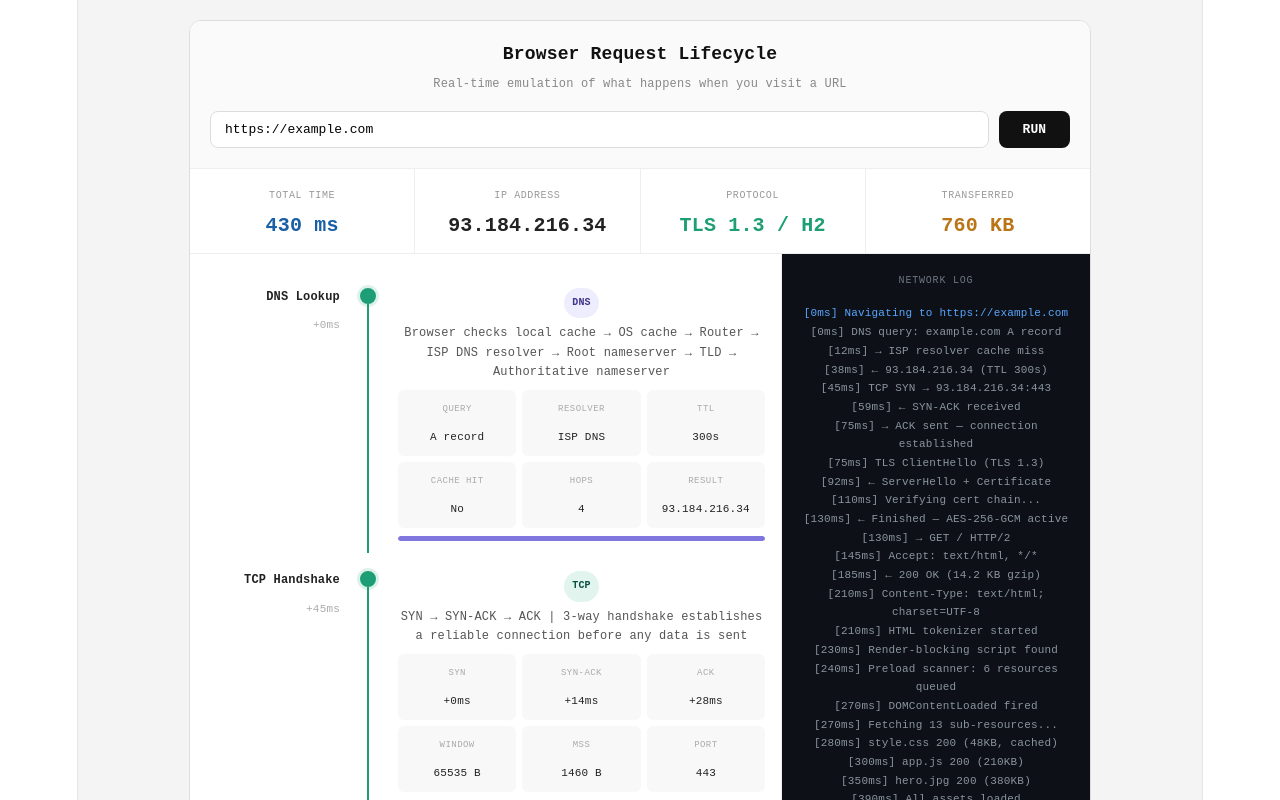
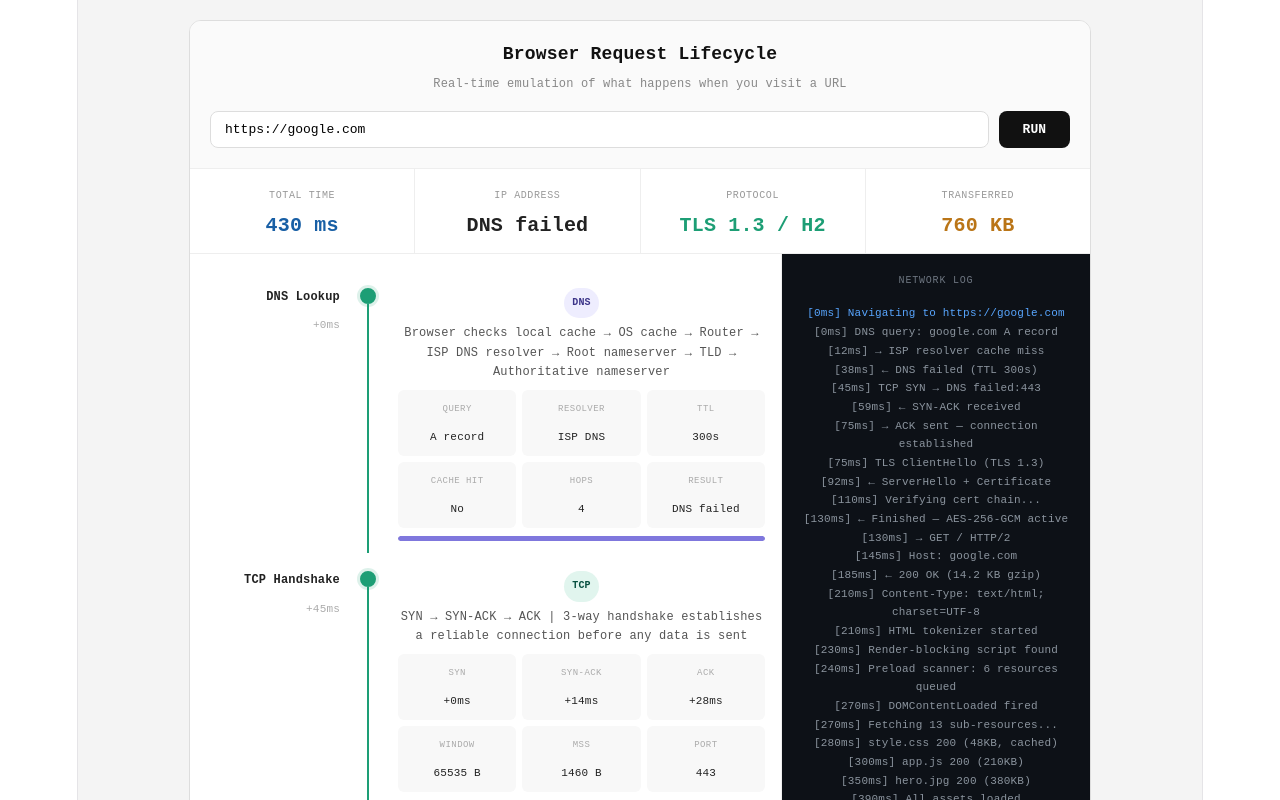
Before and after one commit to basharabualaryes/browser-emulator, a React (Vite) app: page / in a window 1280 px wide. Both pictures are taken after a click on the button "RUN". Shown: the top 800 px of the page. Built offline with nearby package versions, Linux system fonts and the light colour scheme; no server answers.

Commit message:
Refactor App component for dynamic DNS resolution
Updated the URL default in state and modified logLines to use functions for dynamic values. Enhanced DNS resolution to fetch real IP using Google's DNS over HTTPS API.

```diff
--- a/src/App.jsx
+++ b/src/App.jsx
@@ -7,12 +7,12 @@ const steps = [
     desc: "Browser checks local cache → OS cache → Router → ISP DNS resolver → Root nameserver → TLD → Authoritative nameserver",
     details: [
       { k: "Query", v: "A record" }, { k: "Resolver", v: "ISP DNS" }, { k: "TTL", v: "300s" },
-      { k: "Cache hit", v: "No" }, { k: "Hops", v: "4" }, { k: "Result", v: "93.184.216.34" },
+      { k: "Cache hit", v: "No" }, { k: "Hops", v: "4" }, { k: "Result", v: "resolving..." },
     ],
-    logLines: [
-      "[0ms] DNS query: example.com A record",
-      "[12ms] → ISP resolver cache miss",
-      "[38ms] ← 93.184.216.34 (TTL 300s)",
+    logLines: (hostname, ip) => [
+      `[0ms] DNS query: ${hostname} A record`,
+      `[12ms] → ISP resolver cache miss`,
+      `[38ms] ← ${ip} (TTL 300s)`,
     ],
     tagBg: "#EEEDFE", tagColor: "#3C3489",
   },
@@ -24,10 +24,10 @@ const steps = [
       { k: "SYN", v: "+0ms" }, { k: "SYN-ACK", v: "+14ms" }, { k: "ACK", v: "+28ms" },
       { k: "Window", v: "65535 B" }, { k: "MSS", v: "1460 B" }, { k: "Port", v: "443" },
     ],
-    logLines: [
-      "[45ms] TCP SYN → 93.184.216.34:443",
-      "[59ms] ← SYN-ACK received",
-      "[75ms] → ACK sent — connection established",
+    logLines: (hostname, ip) => [
+      `[45ms] TCP SYN → ${ip}:443`,
+      `[59ms] ← SYN-ACK received`,
+      `[75ms] → ACK sent — connection established`,
     ],
     tagBg: "#E1F5EE", tagColor: "#085041",
   },
@@ -39,11 +39,11 @@ const steps = [
       { k: "Version", v: "TLS 1.3" }, { k: "Cipher", v: "AES-256-GCM" }, { k: "Key Exch", v: "ECDHE" },
       { k: "Cert issuer", v: "DigiCert" }, { k: "OCSP", v: "Valid" }, { k: "Resumed", v: "No" },
     ],
-    logLines: [
-      "[75ms] TLS ClientHello (TLS 1.3)",
-      "[92ms] ← ServerHello + Certificate",
-      "[110ms] Verifying cert chain...",
-      "[130ms] ← Finished — AES-256-GCM active",
+    logLines: () => [
+      `[75ms] TLS ClientHello (TLS 1.3)`,
+      `[92ms] ← ServerHello + Certificate`,
+      `[110ms] Verifying cert chain...`,
+      `[130ms] ← Finished — AES-256-GCM active`,
     ],
     tagBg: "#FAEEDA", tagColor: "#633806",
   },
@@ -55,11 +55,11 @@ const steps = [
       { k: "Method", v: "GET /" }, { k: "Protocol", v: "HTTP/2" }, { k: "Status", v: "200 OK" },
       { k: "Content-Type", v: "text/html" }, { k: "Size", v: "14.2 KB" }, { k: "Encoding", v: "gzip" },
     ],
-    logLines: [
-      "[130ms] → GET / HTTP/2",
-      "[145ms]   Accept: text/html, */*",
-      "[185ms] ← 200 OK (14.2 KB gzip)",
-      "[210ms]   Content-Type: text/html; charset=UTF-8",
+    logLines: (hostname) => [
+      `[130ms] → GET / HTTP/2`,
+      `[145ms]   Host: ${hostname}`,
+      `[185ms] ← 200 OK (14.2 KB gzip)`,
+      `[210ms]   Content-Type: text/html; charset=UTF-8`,
     ],
     tagBg: "#E6F1FB", tagColor: "#0C447C",
   },
@@ -71,11 +71,11 @@ const steps = [
       { k: "Nodes", v: "847" }, { k: "Scripts", v: "3 found" }, { k: "Stylesheets", v: "2 found" },
       { k: "Images", v: "6 found" }, { k: "Blocking", v: "1 script" }, { k: "DOMState", v: "loading" },
     ],
-    logLines: [
-      "[210ms] HTML tokenizer started",
-      "[230ms] Render-blocking script found",
-      "[240ms] Preload scanner: 6 resources queued",
-      "[270ms] DOMContentLoaded fired",
+    logLines: () => [
+      `[210ms] HTML tokenizer started`,
+      `[230ms] Render-blocking script found`,
+      `[240ms] Preload scanner: 6 resources queued`,
+      `[270ms] DOMContentLoaded fired`,
     ],
     tagBg: "#FAECE7", tagColor: "#4A1B0C",
   },
@@ -87,12 +87,12 @@ const steps = [
       { k: "CSS", v: "2 files (48KB)" }, { k: "JS", v: "3 files (210KB)" }, { k: "Images", v: "6 files (380KB)" },
       { k: "Fonts", v: "2 files (60KB)" }, { k: "Total", v: "698 KB" }, { k: "Cached", v: "3 hits" },
     ],
-    logLines: [
-      "[270ms] Fetching 13 sub-resources...",
-      "[280ms] style.css 200 (48KB, cached)",
-      "[300ms] app.js 200 (210KB)",
-      "[350ms] hero.jpg 200 (380KB)",
-      "[390ms] All assets loaded",
+    logLines: () => [
+      `[270ms] Fetching 13 sub-resources...`,
+      `[280ms] style.css 200 (48KB, cached)`,
+      `[300ms] app.js 200 (210KB)`,
+      `[350ms] hero.jpg 200 (380KB)`,
+      `[390ms] All assets loaded`,
     ],
     tagBg: "#FBEAF0", tagColor: "#4B1528",
   },
@@ -104,20 +104,18 @@ const steps = [
       { k: "Render Tree", v: "612 nodes" }, { k: "Layout", v: "18ms" }, { k: "Paint", v: "9ms" },
       { k: "Composite", v: "4ms" }, { k: "FPS", v: "60" }, { k: "LCP", v: "410ms" },
     ],
-    logLines: [
-      "[390ms] Render tree built (612 nodes)",
-      "[408ms] Layout pass complete",
-      "[417ms] Paint complete",
-      "[421ms] Composite — frame on screen!",
-      "[430ms] load event fired",
+    logLines: () => [
+      `[390ms] Render tree built (612 nodes)`,
+      `[408ms] Layout pass complete`,
+      `[417ms] Paint complete`,
+      `[421ms] Composite — frame on screen!`,
+      `[430ms] load event fired`,
     ],
     tagBg: "#EAF3DE", tagColor: "#173404",
   },
 ];
 
-const TOTAL_DUR = steps.reduce((s, x) => s + x.dur, 0);
 const SPEED = 4;
-
 const byteMap = { http: 14, parse: 48, assets: 698 };
 
 const styles = {
@@ -169,13 +167,14 @@ function BarFill({ color, active }) {
 }
 
 export default function App() {
-  const [url, setUrl] = useState("https://example.com");
+  const [url, setUrl] = useState("https://google.com");
   const [running, setRunning] = useState(false);
   const [stepStates, setStepStates] = useState(steps.map(() => "idle"));
   const [lineDone, setLineDone] = useState(steps.map(() => false));
   const [stepTimes, setStepTimes] = useState(steps.map(() => "—"));
   const [activeSteps, setActiveSteps] = useState(steps.map(() => false));
   const [barActive, setBarActive] = useState(steps.map(() => false));
+  const [stepDetails, setStepDetails] = useState(steps.map(s => s.details));
   const [logLines, setLogLines] = useState([{ text: "[ready] Enter a URL and press RUN", color: "#6e7681" }]);
   const [metrics, setMetrics] = useState({ time: "0 ms", ip: "—", proto: "—", bytes: "0 KB" });
   const timers = useRef([]);
@@ -184,7 +183,7 @@ export default function App() {
     setLogLines(prev => [...prev, ...lines.map(text => ({ text, color }))]);
   };
 
-  const runSim = () => {
+  const runSim = async () => {
     if (running) return;
     setRunning(true);
     timers.current.forEach(clearTimeout);
@@ -194,8 +193,32 @@ export default function App() {
     setStepTimes(steps.map(() => "—"));
     setActiveSteps(steps.map(() => false));
     setBarActive(steps.map(() => false));
-    setLogLines([{ text: `[0ms] Navigating to ${url || "https://example.com"}`, color: "#58a6ff" }]);
-    setMetrics({ time: "0 ms", ip: "—", proto: "—", bytes: "0 KB" });
+    setStepDetails(steps.map(s => s.details));
+
+    const rawUrl = url || "https://google.com";
+    const fullUrl = rawUrl.startsWith("http") ? rawUrl : "https://" + rawUrl;
+    let hostname = rawUrl;
+    try { hostname = new URL(fullUrl).hostname; } catch {}
+
+    setLogLines([{ text: `[0ms] Navigating to ${fullUrl}`, color: "#58a6ff" }]);
+    setMetrics({ time: "0 ms", ip: "resolving...", proto: "—", bytes: "0 KB" });
+
+    // Real DNS lookup using Google's DNS over HTTPS API
+    let resolvedIp = "Could not resolve";
+    try {
+      const res = await fetch(`https://dns.google/resolve?name=${hostname}&type=A`);
+      const data = await res.json();
+      resolvedIp = data.Answer?.[0]?.data || "Not found";
+    } catch {
+      resolvedIp = "DNS failed";
+    }
+
+    // Update DNS step Result cell with the real IP
+    setStepDetails(prev => prev.map((details, i) =>
+      i === 0
+        ? details.map(d => d.k === "Result" ? { ...d, v: resolvedIp } : d)
+        : details
+    ));
 
     let elapsed = 0;
     let totalBytes = 0;
@@ -210,8 +233,8 @@ export default function App() {
         setActiveSteps(prev => prev.map((v, j) => j === i ? true : v));
         setBarActive(prev => prev.map((v, j) => j === i ? true : v));
         setStepTimes(prev => prev.map((v, j) => j === i ? `+${startAt}ms` : v));
-        addLog(s.logLines, "#8b949e");
-        if (i === 0) setMetrics(m => ({ ...m, ip: "93.184.216.34" }));
+        addLog(s.logLines(hostname, resolvedIp), "#8b949e");
+        if (i === 0) setMetrics(m => ({ ...m, ip: resolvedIp }));
         if (i === 2) setMetrics(m => ({ ...m, proto: "TLS 1.3 / H2" }));
       }, startAt * SPEED));
 
@@ -242,7 +265,7 @@ export default function App() {
               value={url}
               onChange={e => setUrl(e.target.value)}
               onKeyDown={e => e.key === "Enter" && runSim()}
-              placeholder="https://example.com"
+              placeholder="https://google.com"
             />
             <button style={styles.runBtn(running)} onClick={runSim} disabled={running}>
               {running ? "RUNNING..." : "RUN"}
@@ -286,7 +309,7 @@ export default function App() {
                     <>
                       <div style={styles.desc}>{s.desc}</div>
                       <div style={styles.detailGrid}>
-                        {s.details.map(d => (
+                        {stepDetails[i].map(d => (
                           <div key={d.k} style={styles.detailCell}>
                             <div style={styles.detailKey}>{d.k}</div>
                             <div style={styles.detailVal}>{d.v}</div>
```
